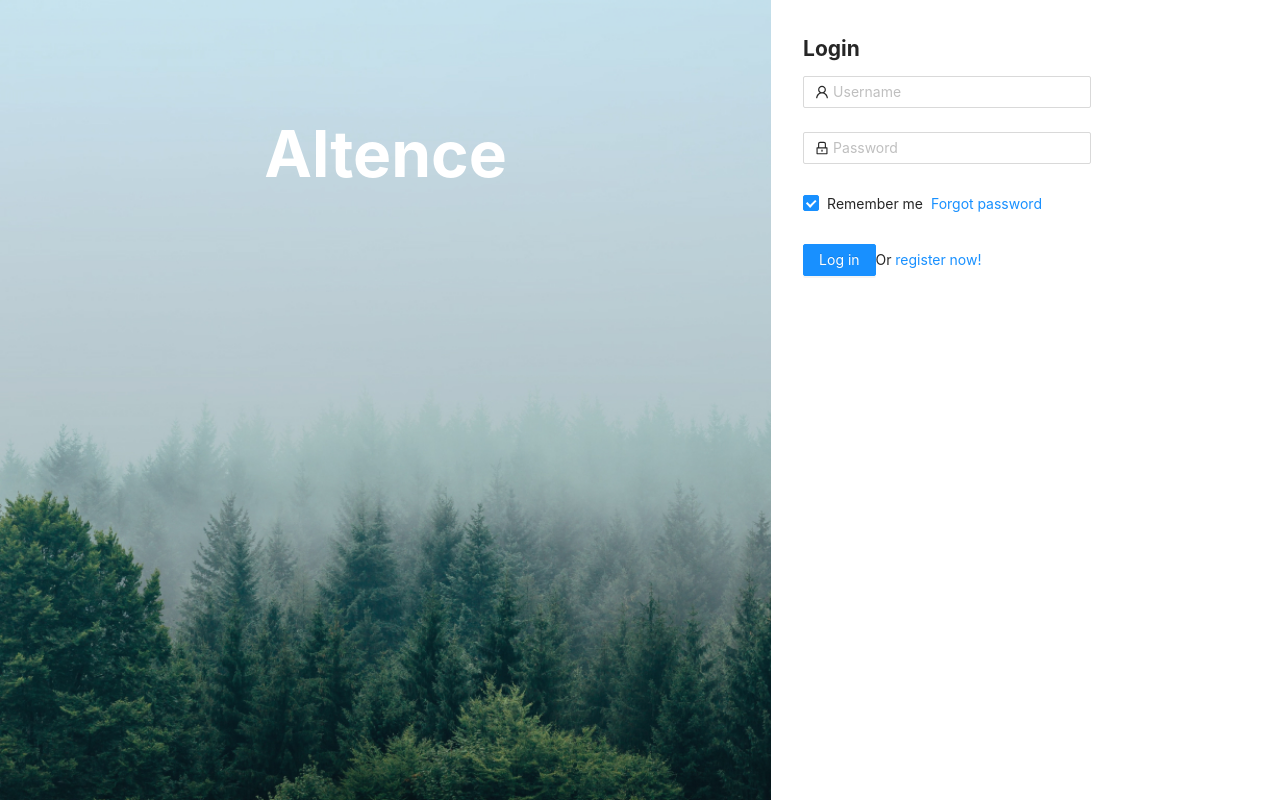
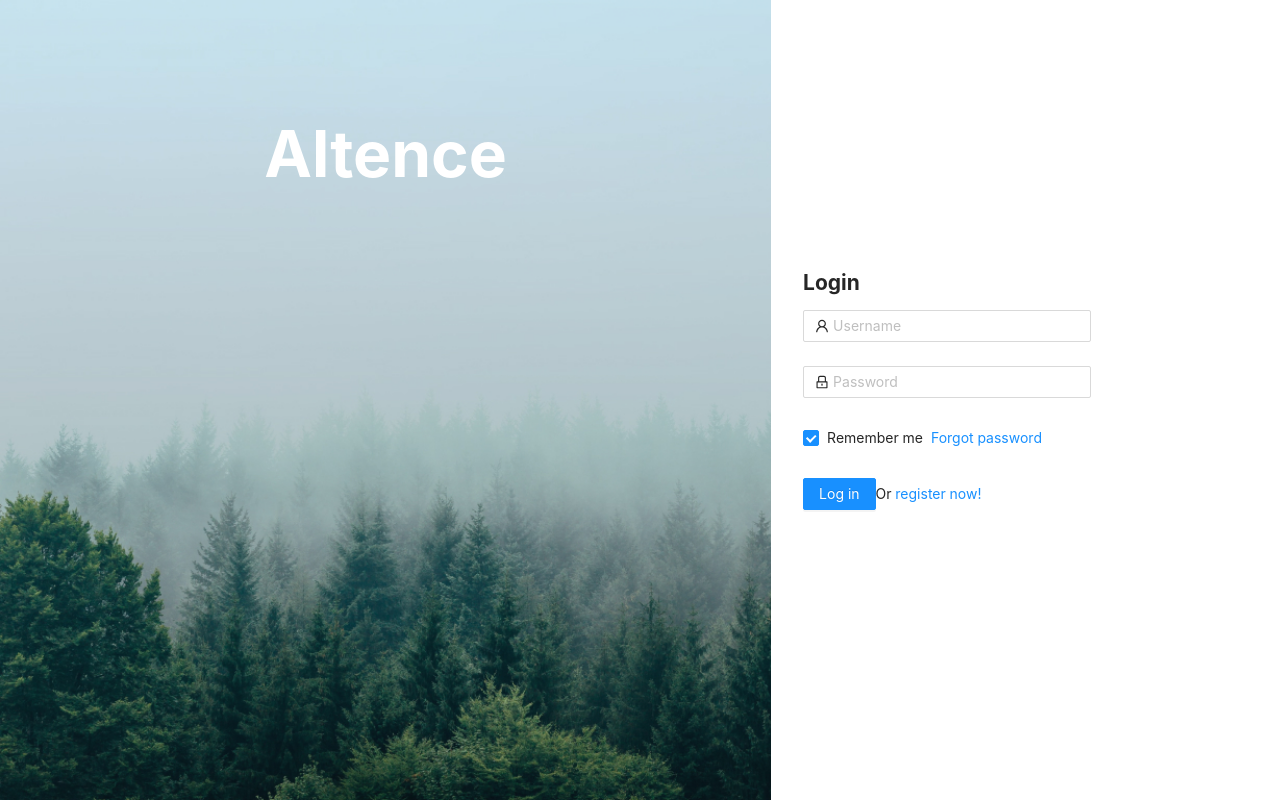
Before and after one commit to dev0614/dashboard-template, a React (Create React App) app: page /login in a window 1280 px wide. Built offline with nearby package versions, Linux system fonts and the light colour scheme.

Commit message:
fix(login): update styles for login page

```diff
--- a/src/components/auth/logo/LoginLogoStyles.ts
+++ b/src/components/auth/logo/LoginLogoStyles.ts
@@ -1,7 +1,7 @@
 import styled from 'styled-components';
 
 export const LogoDiv = styled.div`
-  padding-top: 6.5rem;
+  padding: 6.5rem 0 6.5rem 0;
 `;
 
 export const LogoText = styled.a`
--- a/src/components/layouts/login/LoginLayoutStyles.ts
+++ b/src/components/layouts/login/LoginLayoutStyles.ts
@@ -8,6 +8,10 @@ export const LoginLayoutStyled = styled.div`
 `;
 
 export const LoginBackgroundDiv = styled.div`
+  display: flex;
+  flex-direction: column;
+  justify-items: center;
+  align-items: center;
   height: 100vh;
   width: 100vw;
   background-image: url('${loginPicture}'), linear-gradient(#00c3db 20%, #1f1f1f 20%);
@@ -21,5 +25,8 @@ export const LoginLogoDiv = styled.div`
 `;
 
 export const LoginFormDiv = styled.div`
+  display: flex;
+  justify-items: center;
+  align-items: center;
   width: 66vw; ;
 `;
```
